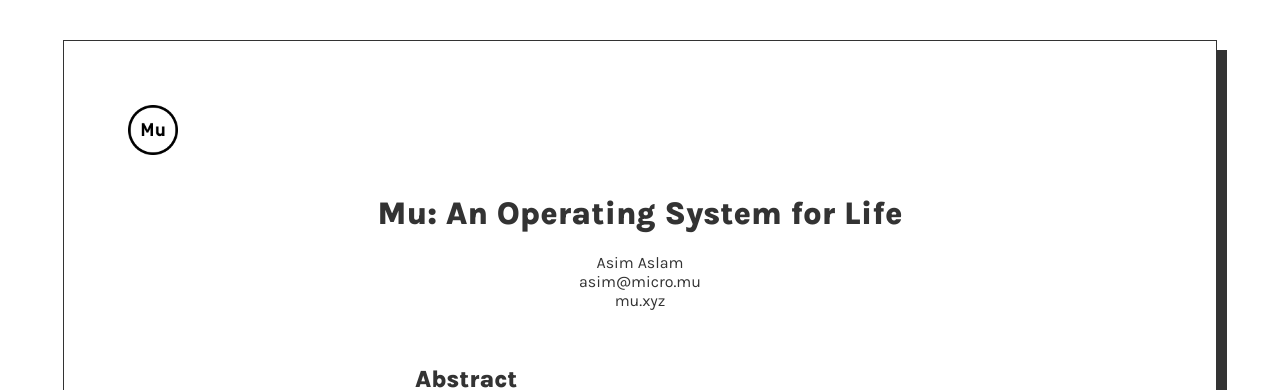
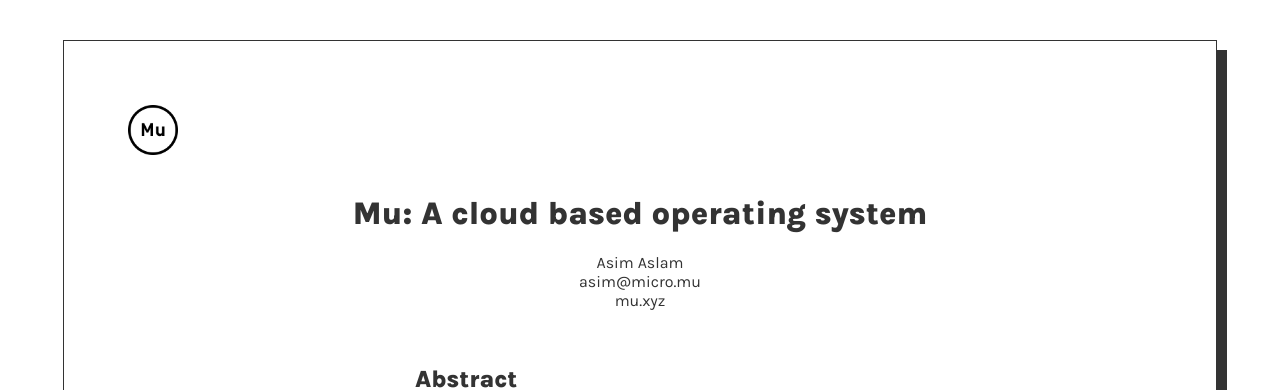
Before and after one commit to muxyz/website, a Jekyll site: the page built from index.md, in a window 1280 px wide. Shown: the top 390 px of the page. Built offline with Jekyll 4.4.1, drawn with Linux system fonts in a browser that asks for light colours.

Commit message:
Update index.md

```diff
--- a/index.md
+++ b/index.md
@@ -1,6 +1,6 @@
 ---
 layout: default
-title: "Mu: An Operating System for Life"
+title: "Mu: A cloud based operating system"
 ---
 <center>
 Asim Aslam<br>
```
